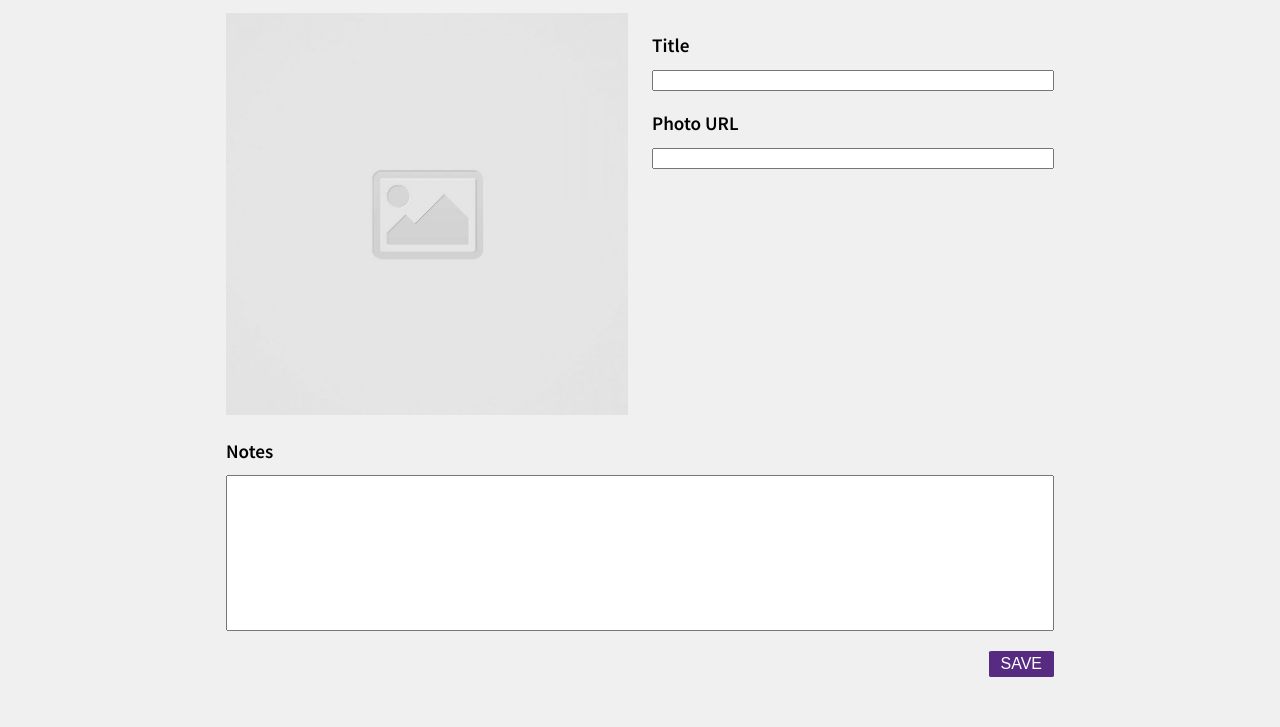
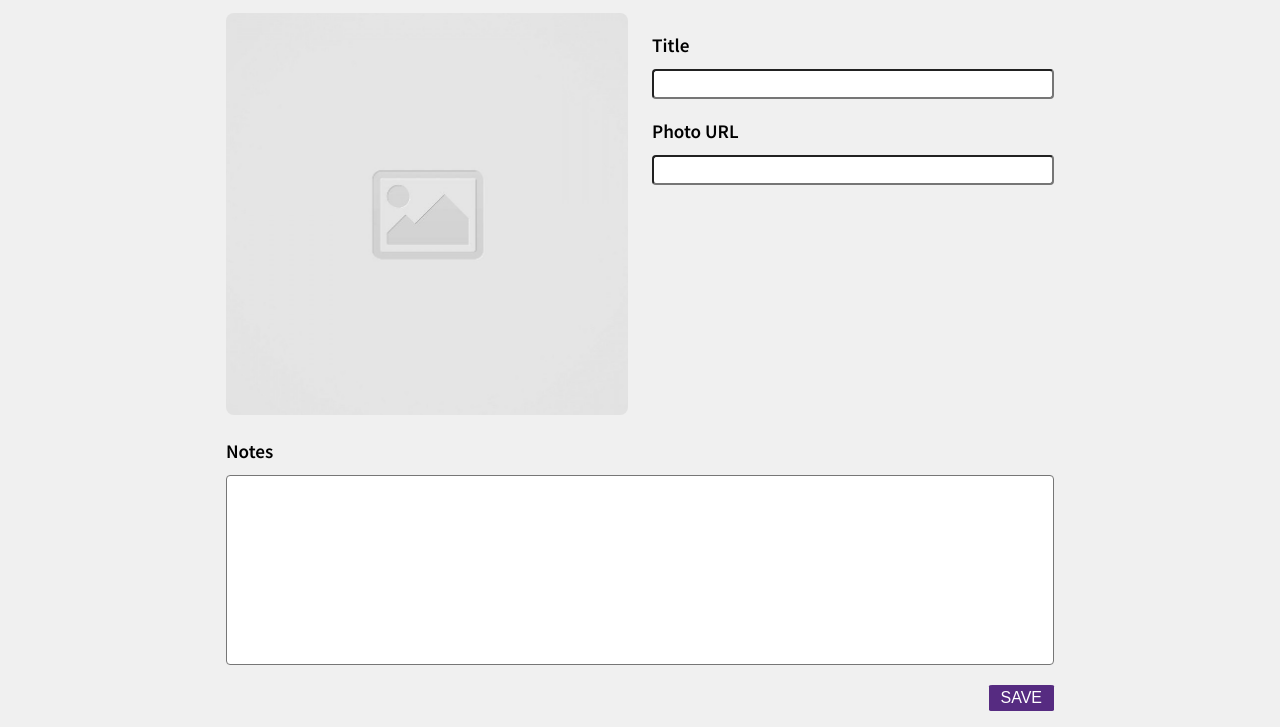
Before and after one commit to krog-kristian/code-journal, a website: page index.html in a window 1280 px wide. Shown: the part 143-870 px from the top of the page. Before the commit the page ends 836 px from the top, so only its background shows below. Drawn offline with Linux system fonts and the light colour scheme.

Commit message:
Rounded img and inputs, made save button size by padding and font size instead of width and height.

```diff
--- a/css/styles.css
+++ b/css/styles.css
@@ -29,6 +29,9 @@ textarea {
   width: 100%;
   outline: none;
   resize: none;
+  padding: 0.25rem;
+  font-size: 1rem;
+  border-radius: 0.25rem;
 }
 
 header {
@@ -37,6 +40,7 @@ header {
 
 .journal-photo > img {
   width: 100%;
+  border-radius: 0.5rem;
 }
 
 /* Utilities */
```
